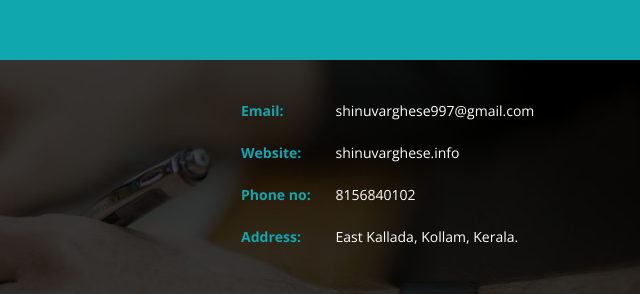
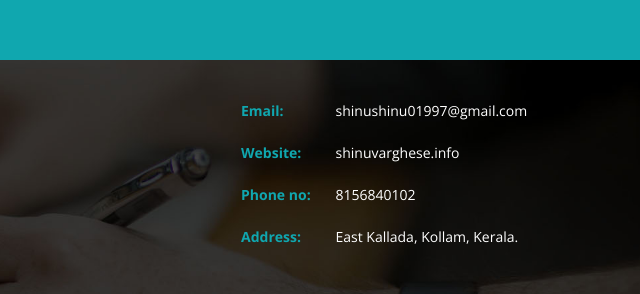
Before and after one commit to SHINUVARGHESE/shinuvarghese, a plain HTML site: page index.html in a window 1280 px wide. Shown: the top 294 px of the page, 604-1244 px from the left. Drawn offline with nearby package versions, Linux system fonts and the light colour scheme.

Commit message:
Update index.html
email changed

```diff
--- a/index.html
+++ b/index.html
@@ -116,7 +116,7 @@ Smartphone Compatible web template, free webdesigns for Nokia, Samsung, LG, Sony
 				<li>Address: </li>
 			</ul>
 			<ul class="list-right">
-				<li><a href="mailto:info@example.com">shinuvarghese997@gmail.com</a></li>
+				<li><a href="mailto:info@example.com">shinushinu01997@gmail.com</a></li>
 				<li><a href="mailto:info@example.com">shinuvarghese.info</a></li>
 				<li>8156840102</li>
 				<li> East Kallada, Kollam, Kerala.</li>
```
